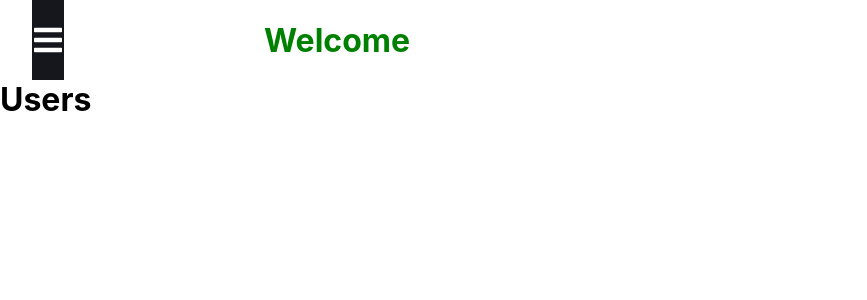
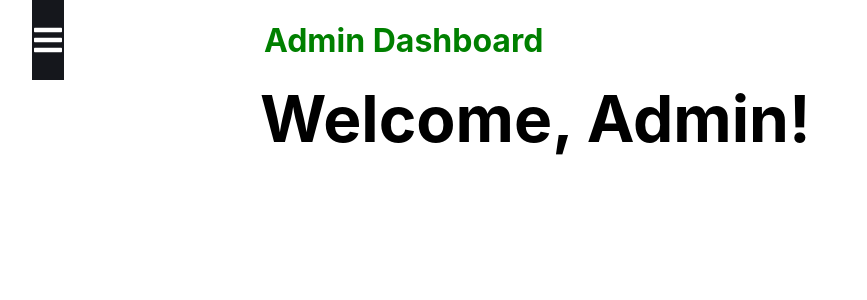
Before and after one commit to Levitate24/user-admin-dashboard, a React (Create React App) app: page /user in a window 1280 px wide. Shown: the top 300 px of the page, without its empty margins (0-867 px from the left). Built offline with nearby package versions, Linux system fonts and the light colour scheme.

Commit message:
Added user list code for showing list of users and changed some html

```diff
--- a/src/App.css
+++ b/src/App.css
@@ -7,7 +7,7 @@
   margin: 0;
   padding: 0;
   }
-  .addUser{
+  .User{
   display: flex;
   margin-left: 260px;
   font-size: 2rem;
--- a/src/components/Sidebar.js
+++ b/src/components/Sidebar.js
@@ -55,7 +55,7 @@ function Sidebar() {
           <h1
             style={{ textAlign: "center", marginLeft: "200px", color: "green" }}
           >
-            Welcome
+            Admin Dashboard
           </h1>
         </Nav>
         <SidebarNav sidebar={sidebar}>
--- a/src/pages/Users.js
+++ b/src/pages/Users.js
@@ -2,23 +2,42 @@ import React, { useState } from "react";
 
 export const Users = () => {
   return (
-    <div className="home">
-      <h1>Users</h1>
+    <div className="User">
+      <h1>Welcome, Admin!</h1>
     </div>
   );
 };
 
 export const UserList = () => {
+  if (localStorage.getItem("userData") === null) {
+    localStorage.setItem("userData", JSON.stringify([]));
+  }
+  let data = JSON.parse(localStorage.getItem("userData"));
+
   return (
-    <div className="addUser">Hello, World!</div>
-    // <div className="home">
+    <div className="User">
+      <ul>
+        {data.map((list) => {
+          return (
+            <>
+              <li>
+                Name: {list.name}, Password: {list.password}
+              </li>
+              <br />
+            </>
+          );
+        })}
+      </ul>
+    </div>
+
+    // <div className="User">
     //   {localStorage.getItem("Name") && (
-    //     <div className="addUser">
+    //     <div className="User">
     //       Name: <p>{localStorage.getItem("Name")}</p>
     //     </div>
     //   )}
     //   {localStorage.getItem("Password") && (
-    //     <div className="addUser">
+    //     <div className="User">
     //       Password: <p>{localStorage.getItem("Password")}</p>
     //     </div>
     //   )}
@@ -102,18 +121,18 @@ export const AddUser = () => {
 
   return (
     <div>
-      <p className="addUser">Name of the user:</p>
+      <p className="User">Name of the user:</p>
       <input
-        className="addUser"
+        className="User"
         placeholder="Name"
         name="name"
         onChange={handleChange}
       />
       <br />
       <br></br>
-      <p className="addUser">Password of the user:</p>
+      <p className="User">Password of the user:</p>
       <input
-        className="addUser"
+        className="User"
         type="password"
         name="password"
         placeholder="Password"
@@ -122,7 +141,7 @@ export const AddUser = () => {
       <br />
       <br></br>
       <div>
-        <button className="addUser" onClick={handleSubmit}>
+        <button className="User" onClick={handleSubmit}>
           Done
         </button>
       </div>
@@ -130,7 +149,7 @@ export const AddUser = () => {
       <br />
       <br></br>
       <div>
-        <button className="addUser" onClick={remove}>
+        <button className="User" onClick={remove}>
           Remove
         </button>
       </div>
```
